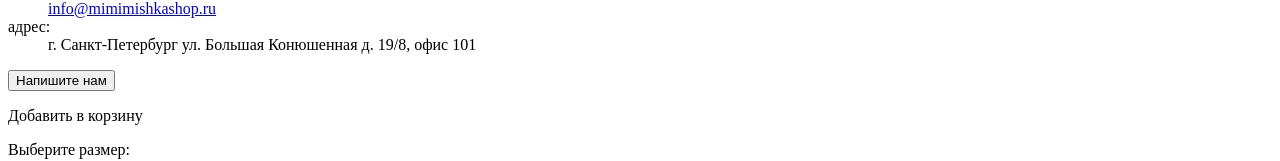
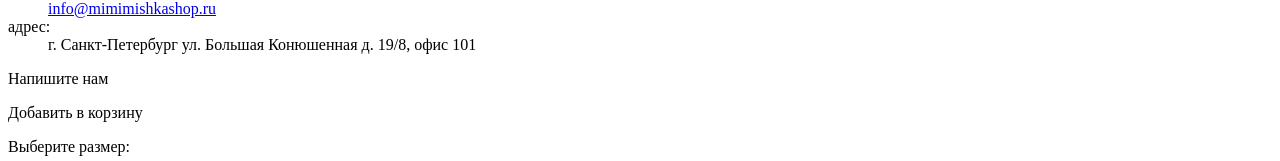
Before and after one commit to masha8709/1447971-mishka-22, a website: page source/index.html in a window 1280 px wide. Shown: the part 1556-1717 px from the top of the page. Drawn offline with Linux system fonts and the light colour scheme.

Commit message:
Поменяла кнопку на ссылку

```diff
--- a/source/index.html
+++ b/source/index.html
@@ -133,7 +133,7 @@
         </div>
       </dl>
       <div class="contacts__map"></div>
-      <button class="contacts__write-us button">Напишите нам</button>
+      <a class="contacts__write-us button">Напишите нам</a>
     </section>
   </main>
   <div class="buy-form">
```
